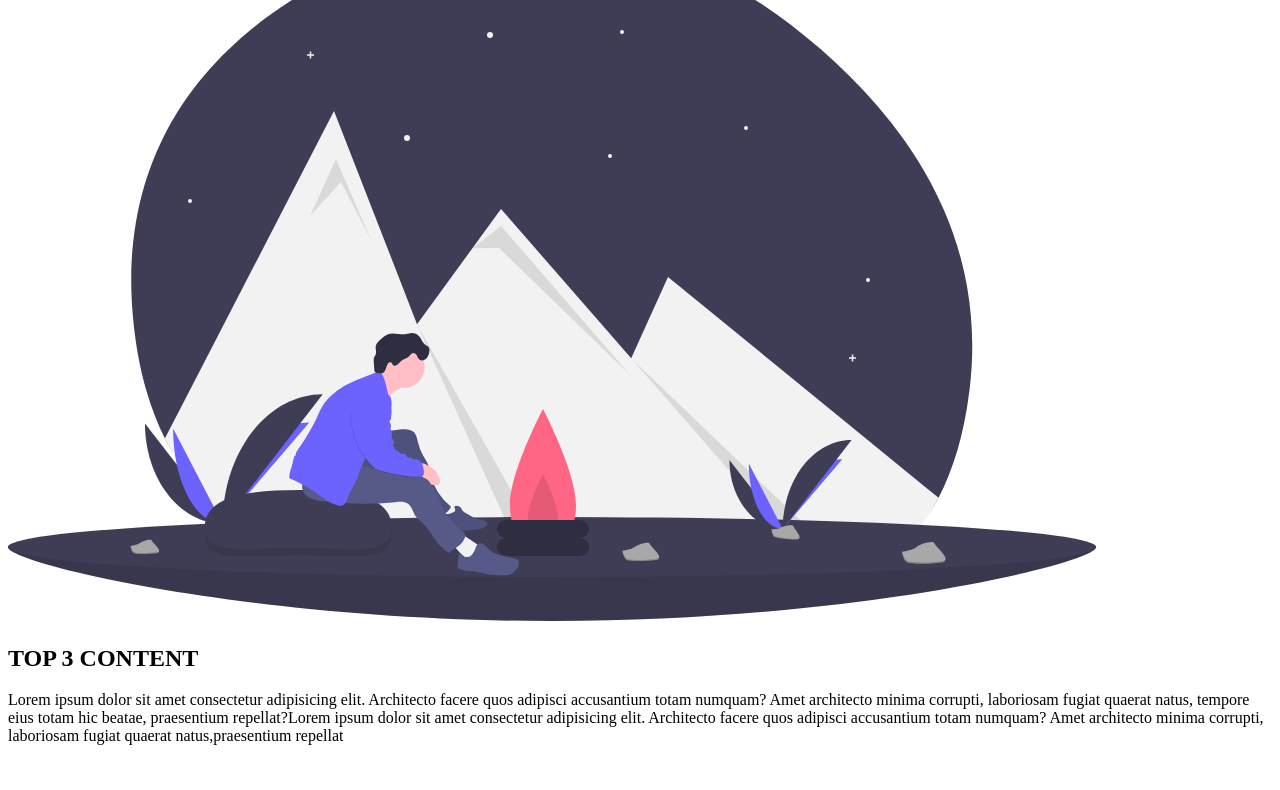
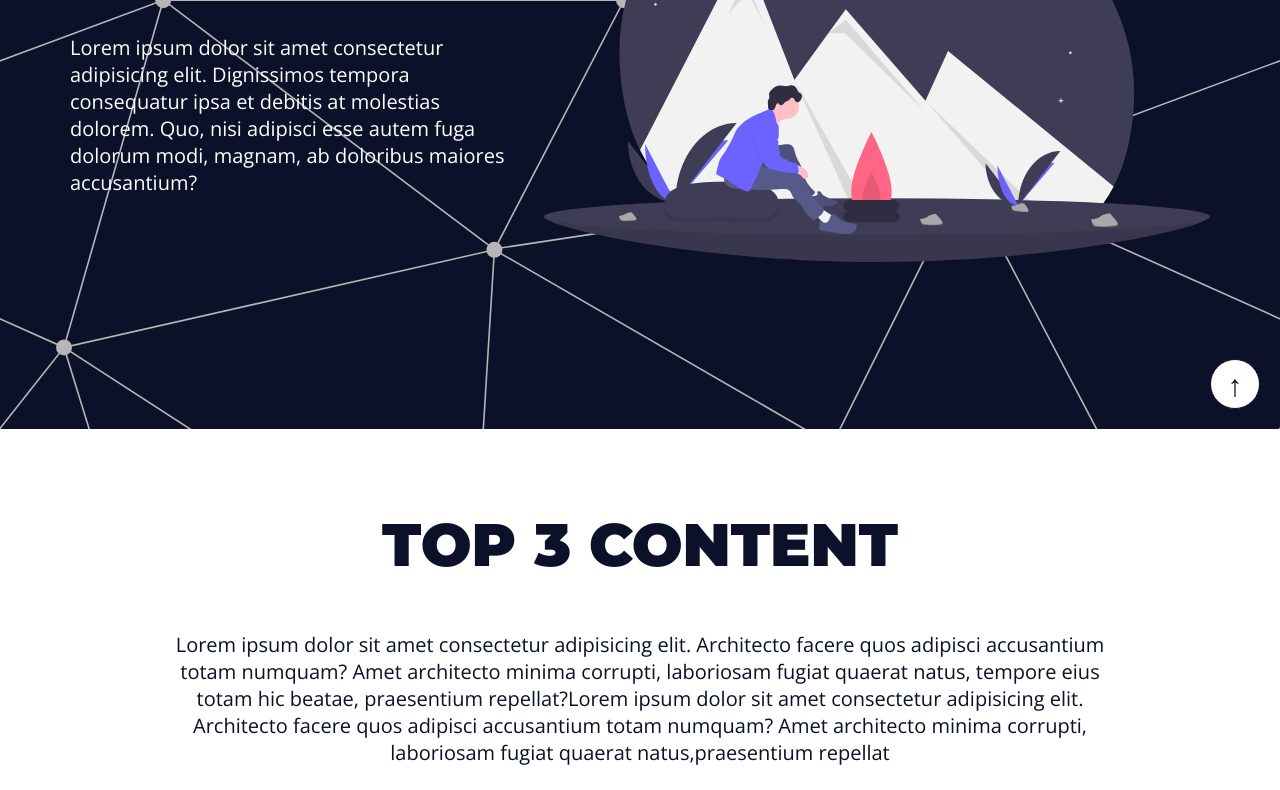
Before and after one commit to Henriquelpsk/First-Landing-Page, a plain HTML site: page index.html in a window 1280 px wide. Shown: the part 371-1161 px from the top of the page. Drawn offline with nearby package versions, Linux system fonts and the light colour scheme; files that its build step writes are made by us from their sources; the site is published under a folder, as on GitHub Pages, so addresses that start at the root find nothing.

Commit message:
ajuste do link para o css

```diff
--- a/index.html
+++ b/index.html
@@ -5,8 +5,8 @@
 	<meta http-equiv="X-UA-Compatible" content="IE=edge">
 	<meta name="viewport" content="width=device-width, initial-scale=1.0">
 	<title>Landing Page</title>
-	<link rel="stylesheet" href="/LandPage/css/elements.css">
-	<link rel="stylesheet" href="/LandPage/css/styles.css">
+	<link rel="stylesheet" href="css/elements.css">
+	<link rel="stylesheet" href="css/styles.css">
 	<link rel="preconnect" href="https://fonts.googleapis.com">
 	<link rel="preconnect" href="https://fonts.gstatic.com" crossorigin>
 	<link href="https://fonts.googleapis.com/css2?family=Montserrat:wght@900&family=Open+Sans:ital,wght@0,400;0,700;1,400&display=swap" rel="stylesheet">
```
